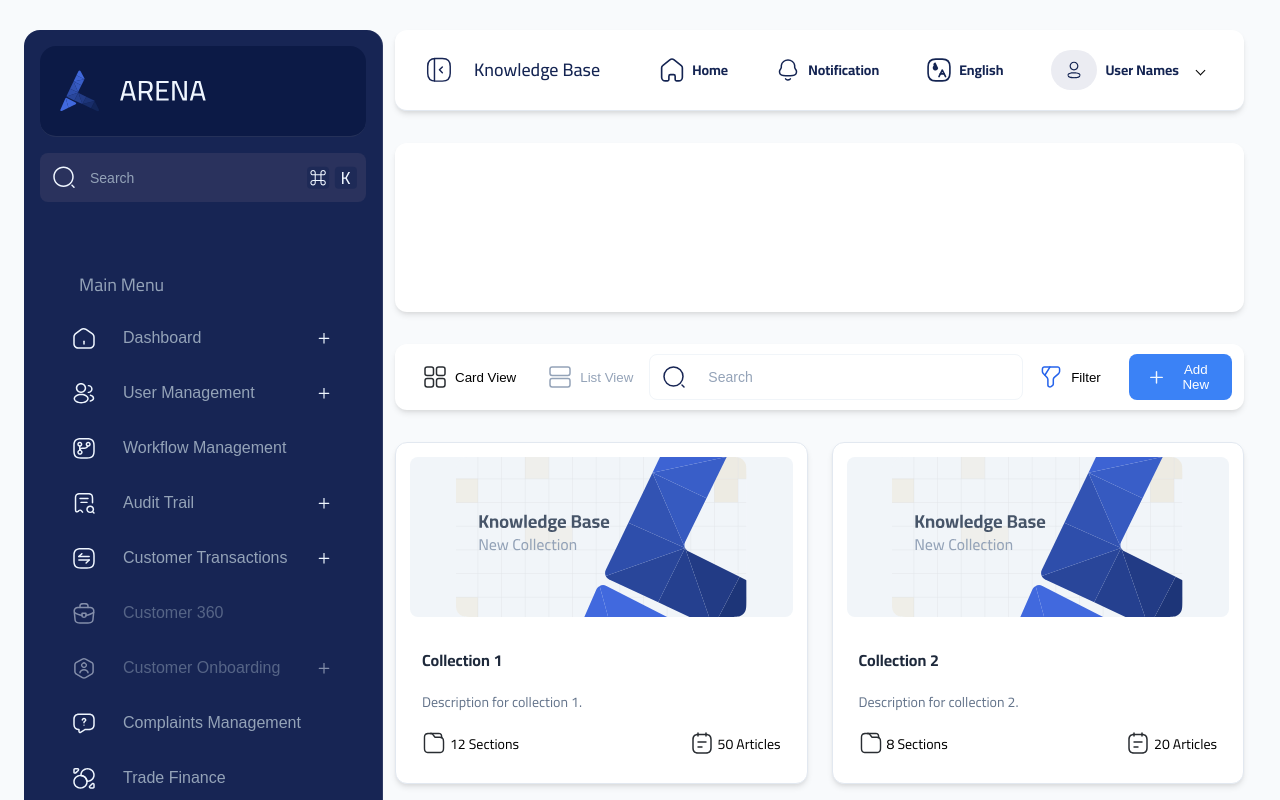
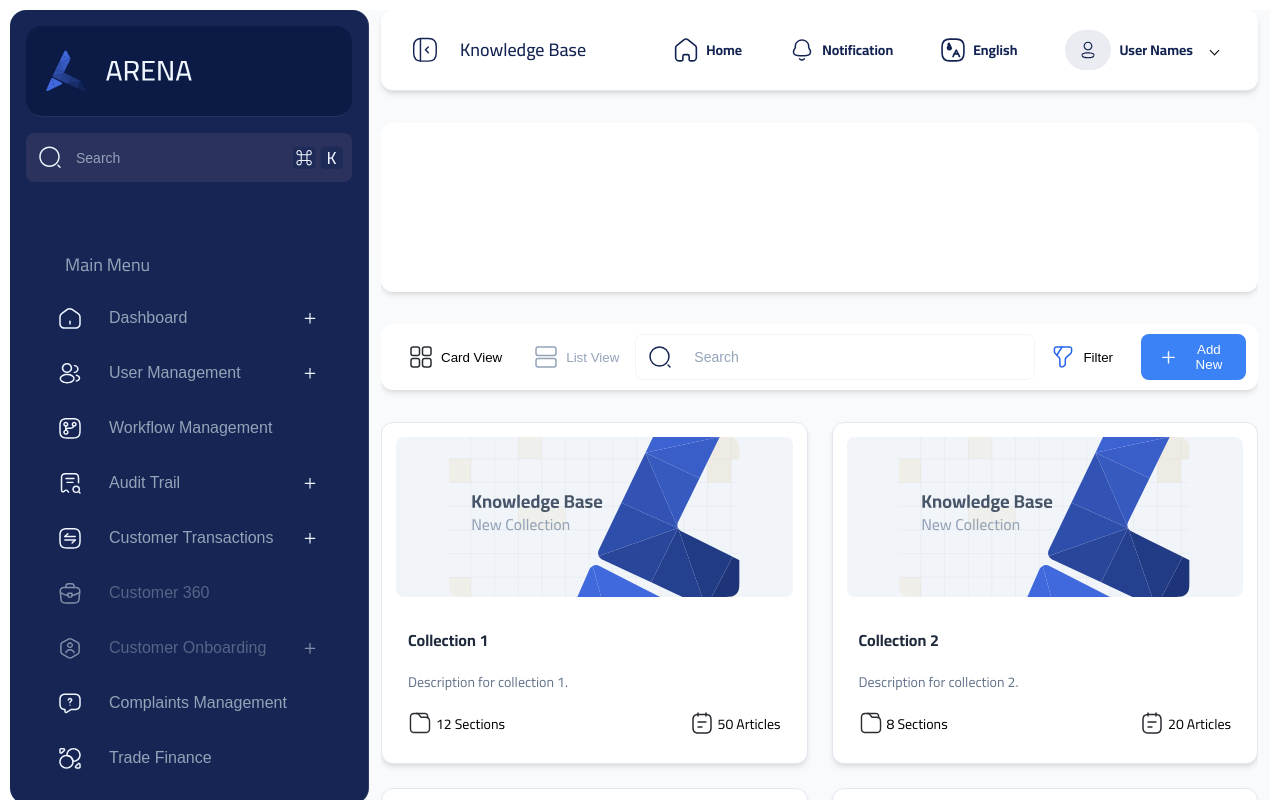
Before and after one commit to MohammedKhalell/Side-Menu, a React (Vite) app: page / in a window 1280 px wide. Shown: the top 800 px of the page. Built offline with nearby package versions, Linux system fonts and the light colour scheme.

Commit message:
feat/fixed-header-submenu

```diff
--- a/src/components/KnowledgeBasePage.tsx
+++ b/src/components/KnowledgeBasePage.tsx
@@ -27,6 +27,7 @@ const KnowledgeBasePage = () => {
   };
 
   const handleCloseForm = () => {
+
     setShowAddNewForm(false);
   };
   const handlePageChange = (pageNum: number) => {
--- a/src/components/MainLayout.tsx
+++ b/src/components/MainLayout.tsx
@@ -16,8 +16,10 @@ const MainLayout: React.FC<{ children: React.ReactNode }> = ({ children }) => {
       <SideMenu menuItems={menuData} isCollapsed={isCollapsed} setIsCollapsed={setIsCollapsed} />
       <div className="main-content">
         <TopBar toggleSideMenu={toggleSideMenu} isCollapsed={isCollapsed} />
-        {children}
-      </div>
+        <div className="page-content">
+          {children}
+        </div>
+              </div>
     </div>
   );
 };
--- a/src/styles/Main.scss
+++ b/src/styles/Main.scss
@@ -1,8 +1,8 @@
 .main-layout {
   display: flex;
-  min-height: 100vh;
+  height: 100vh; // Make it full viewport height
   background-color: #f8fafc;
-  padding: 30px 24px;
+  overflow: hidden;
 }
 
 .main-content {
@@ -10,8 +10,14 @@
   display: flex;
   flex-direction: column;
   padding: 0px 12px;
+  height: 100vh; // Full height
+  overflow: hidden;
 }
 
+.page-content {
+  flex: 1;
+  overflow-x: hidden;
+}
 // Top Bar
 .top-bar {
   height: 64px;
@@ -24,6 +30,8 @@
   border-radius: 12px;
   box-shadow: 0 4px 6px -1px rgba(0, 0, 0, 0.1),
     0 2px 4px -1px rgba(0, 0, 0, 0.06);
+    flex-shrink: 0; // Prevent shrinking
+
 
   .left {
     display: flex;
@@ -357,7 +365,9 @@
   justify-content: space-between;
   align-items: center;
 }
-
+.container{
+  padding: 10px;
+}
 .pagination-info {
   color: #666;
   font-size: 14px;
@@ -382,9 +392,7 @@
   animation: fade-in 0.3s ease-in-out forwards;
   border-radius: 12px;
   margin-top: 12px;
-  &:active {
-    pointer-events: none;
-  }
+
 }
 @keyframes fade-in {
   0% {
--- a/src/styles/sidemenu.scss
+++ b/src/styles/sidemenu.scss
@@ -1,5 +1,7 @@
 @import url("https://fonts.googleapis.com/css2?family=Cairo:wght@400;500;700&display=swap");
-
+html{
+  overflow: hidden;
+}
 body {
   margin: 0;
   font-family: "Cairo", sans-serif;
@@ -23,6 +25,7 @@ body {
 
 .side-menu {
   width: 326px;
+  height: calc(100vh - 38px);
   border-radius: 16px;
   padding: 16px;
   background-color: var(--primary-bg);
@@ -157,6 +160,7 @@ body {
   flex: 1;
   overflow-y: auto;
   padding: 0 1rem;
+  white-space: nowrap;
 }
 
 .menu-item {
```
